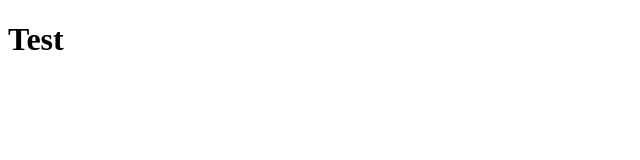
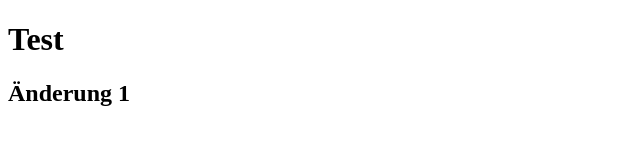
Before and after one commit to mamsi1860/show, a plain HTML site: page index.html in a window 1280 px wide. Shown: the whole page, without its empty margins (0-640 px from the left). Drawn offline with Linux system fonts and the light colour scheme.

Commit message:
Update index.html
Added h2

```diff
--- a/index.html
+++ b/index.html
@@ -17,6 +17,7 @@
             <p class="browsehappy">You are using an <strong>outdated</strong> browser. Please <a href="#">upgrade your browser</a> to improve your experience.</p>
         <![endif]-->
         <h1>Test</h1>
+        <h2>Änderung 1</h2>
         <script src="" async defer></script>
     </body>
 </html>
```
